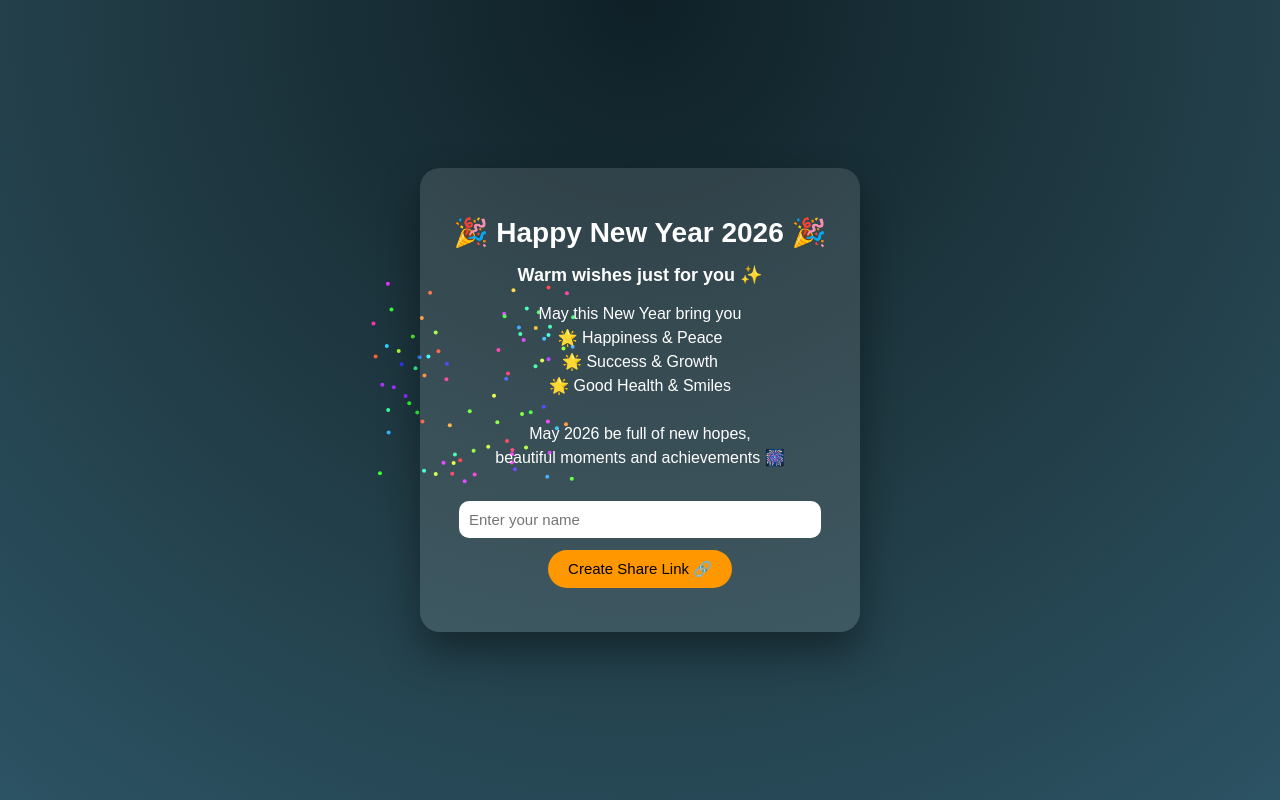
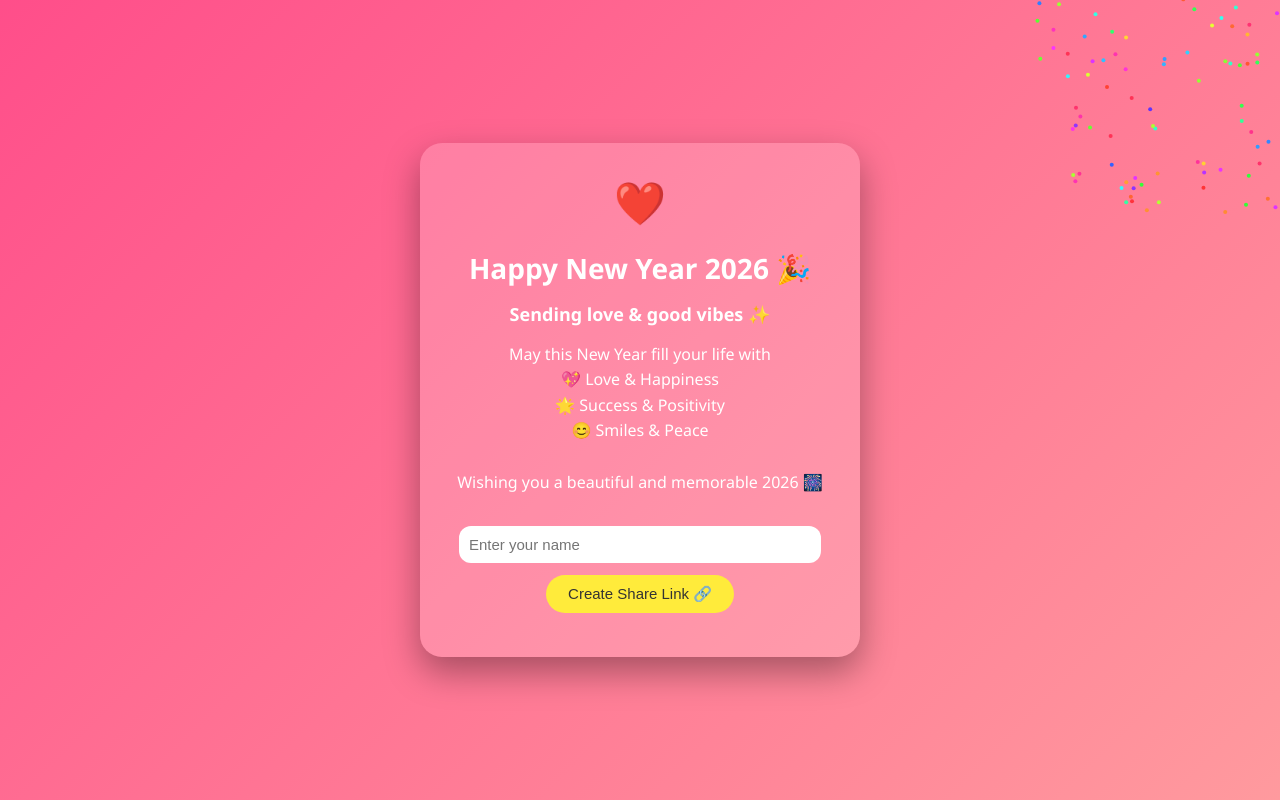
Before and after one commit to rk8200655-lab/Happy_new_year_2026, a plain HTML site: page index.html in a window 1280 px wide. Drawn offline with Linux system fonts and the light colour scheme.

Commit message:
Update index.html

```diff
--- a/index.html
+++ b/index.html
@@ -2,14 +2,14 @@
 <html lang="en">
 <head>
 <meta charset="UTF-8">
-<title>Happy New Year 2026 🎆</title>
+<title>Happy New Year 2026 ❤️</title>
 <meta name="viewport" content="width=device-width, initial-scale=1.0">
 
 <style>
 body {
   margin: 0;
-  font-family: Arial, sans-serif;
-  background: radial-gradient(circle at top, #0f2027, #203a43, #2c5364);
+  font-family: 'Segoe UI', sans-serif;
+  background: linear-gradient(135deg, #ff4e8a, #ff9a9e);
   color: white;
   height: 100vh;
   overflow: hidden;
@@ -19,13 +19,13 @@ body {
 }
 
 .card {
-  background: rgba(255,255,255,0.12);
+  background: rgba(255,255,255,0.18);
   padding: 30px;
-  border-radius: 20px;
+  border-radius: 22px;
   text-align: center;
   max-width: 380px;
   width: 90%;
-  box-shadow: 0 20px 40px rgba(0,0,0,0.4);
+  box-shadow: 0 15px 35px rgba(0,0,0,0.35);
   z-index: 2;
 }
 
@@ -41,13 +41,23 @@ h2 {
 
 p {
   font-size: 16px;
-  line-height: 1.5;
+  line-height: 1.6;
+}
+
+.heart {
+  font-size: 42px;
+  animation: beat 1s infinite;
+}
+
+@keyframes beat {
+  0%,100% { transform: scale(1); }
+  50% { transform: scale(1.3); }
 }
 
 input {
   width: 90%;
   padding: 10px;
-  border-radius: 10px;
+  border-radius: 12px;
   border: none;
   font-size: 15px;
   margin-top: 15px;
@@ -55,17 +65,17 @@ input {
 
 button {
   margin-top: 12px;
-  padding: 10px 20px;
+  padding: 10px 22px;
   border-radius: 25px;
   border: none;
   font-size: 15px;
   cursor: pointer;
-  background: #ff9800;
-  color: black;
+  background: #ffeb3b;
+  color: #333;
 }
 
 button:hover {
-  background: #ffc107;
+  background: #fff176;
 }
 
 canvas {
@@ -83,16 +93,17 @@ canvas {
 <canvas id="fireworks"></canvas>
 
 <div class="card">
-  <h1>🎉 Happy New Year 2026 🎉</h1>
-  <h2 id="fromText">Warm wishes just for you ✨</h2>
+  <div class="heart">❤️</div>
+
+  <h1>Happy New Year 2026 🎉</h1>
+  <h2 id="fromText">Sending love & good vibes ✨</h2>
 
   <p>
-    May this New Year bring you<br>
-    🌟 Happiness & Peace<br>
-    🌟 Success & Growth<br>
-    🌟 Good Health & Smiles<br><br>
-    May 2026 be full of new hopes,<br>
-    beautiful moments and achievements 🎆
+    May this New Year fill your life with<br>
+    💖 Love & Happiness<br>
+    🌟 Success & Positivity<br>
+    😊 Smiles & Peace<br><br>
+    Wishing you a beautiful and memorable 2026 🎆
   </p>
 
   <input type="text" id="nameInput" placeholder="Enter your name">
@@ -108,7 +119,7 @@ const params = new URLSearchParams(window.location.search);
 const name = params.get("name");
 if (name) {
   document.getElementById("fromText").innerText =
-    "Happy New Year wishes from " + name + " 🎁";
+    "Happy New Year wishes from " + name + " ❤️";
 }
 
 // Create share link
@@ -120,10 +131,10 @@ function createLink() {
   }
   const link = location.origin + location.pathname + "?name=" + encodeURIComponent(yourName);
   document.getElementById("linkBox").innerHTML =
-    `Share this link ❤️<br><a href="${link}" target="_blank" style="color:#ffd54f">${link}</a>`;
+    `Share this link 💌<br><a href="${link}" target="_blank" style="color:white">${link}</a>`;
 }
 
-// Firecracker animation
+// Firecrackers
 const canvas = document.getElementById("fireworks");
 const ctx = canvas.getContext("2d");
 canvas.width = window.innerWidth;
@@ -137,12 +148,12 @@ function firecracker() {
   const x = random(0, canvas.width);
   const y = random(0, canvas.height / 2);
 
-  for (let i = 0; i < 80; i++) {
+  for (let i = 0; i < 90; i++) {
     ctx.fillStyle = `hsl(${Math.random() * 360},100%,60%)`;
     ctx.beginPath();
     ctx.arc(
-      x + random(-100, 100),
-      y + random(-100, 100),
+      x + random(-120, 120),
+      y + random(-120, 120),
       2,
       0,
       Math.PI * 2
@@ -154,7 +165,7 @@ function firecracker() {
 setInterval(() => {
   ctx.clearRect(0, 0, canvas.width, canvas.height);
   firecracker();
-}, 800);
+}, 900);
 
 window.onresize = () => {
   canvas.width = window.innerWidth;
```
